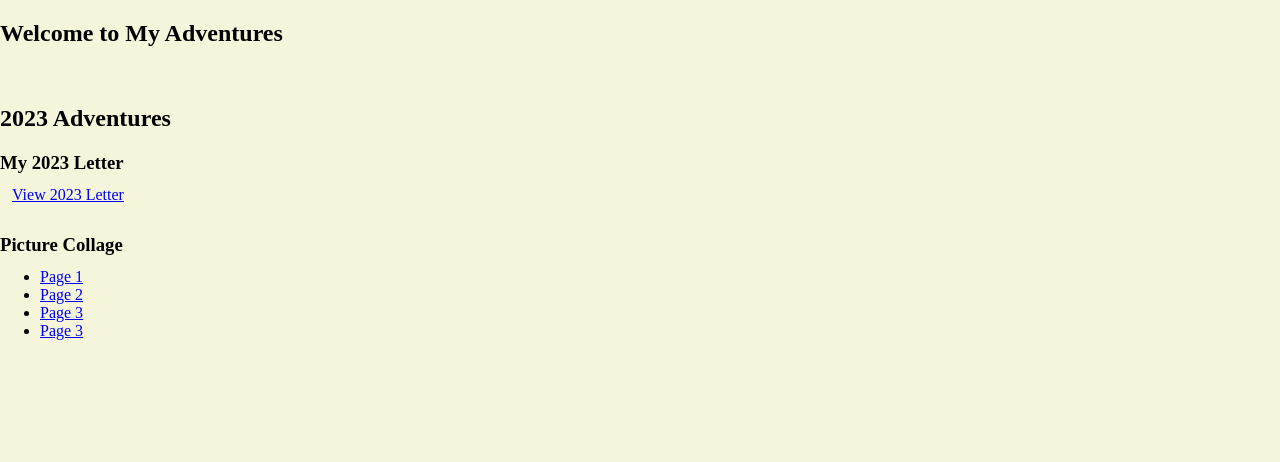
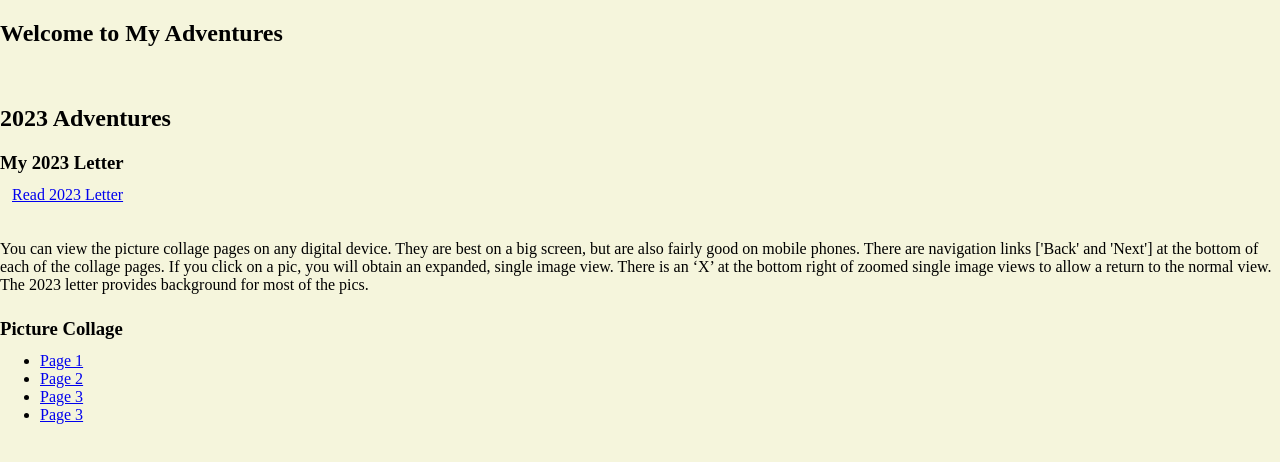
Before and after one commit to david-29/david-29.github.io, a plain HTML site: page index.html in a window 1280 px wide. Drawn offline with Linux system fonts and the light colour scheme.

Commit message:
Added a how-to blurb for navigating the collage picture pages.

```diff
--- a/index.html
+++ b/index.html
@@ -9,9 +9,12 @@
 
     <section>
         <h2>2023 Adventures</h2>
-        <h3 style="margin-bottom: 12px;">My 2023 Letter</h3>
-            <a href="2023/Letter/2023_letter.pdf" style="margin-left: 12px;">View 2023 Letter</a>
-        <h3 style="margin-top: 30px; margin-bottom: 12px;">Picture Collage</h3>
+        <h3 style="margin: 12px 0 12px 0;">My 2023 Letter</h3>
+            <a href="2023/Letter/2023_letter.pdf" style="margin-left: 12px;">Read 2023 Letter</a>
+        <div style="margin: 36px 0 24px 0;">
+        <p>You can view the picture collage pages on any digital device. They are best on a big screen, but are also fairly good on  mobile phones.  There are navigation links ['Back' and 'Next'] at the bottom of each of the collage pages. If you click on a pic, you will obtain an expanded, single image view. There is an ‘X’ at the bottom right of zoomed single image views to allow a return to the normal view. The 2023 letter provides background for most of the pics.</p>
+        </div>
+        <h3 style="margin: 12px 0 12px 0;">Picture Collage</h3>
         <ul style="margin: 0 auto;">
             <li><a href="2023/Pictures/page1.html">Page 1</a></li>
             <li><a href="2023/Pictures/page2.html">Page 2</a></li>
```
